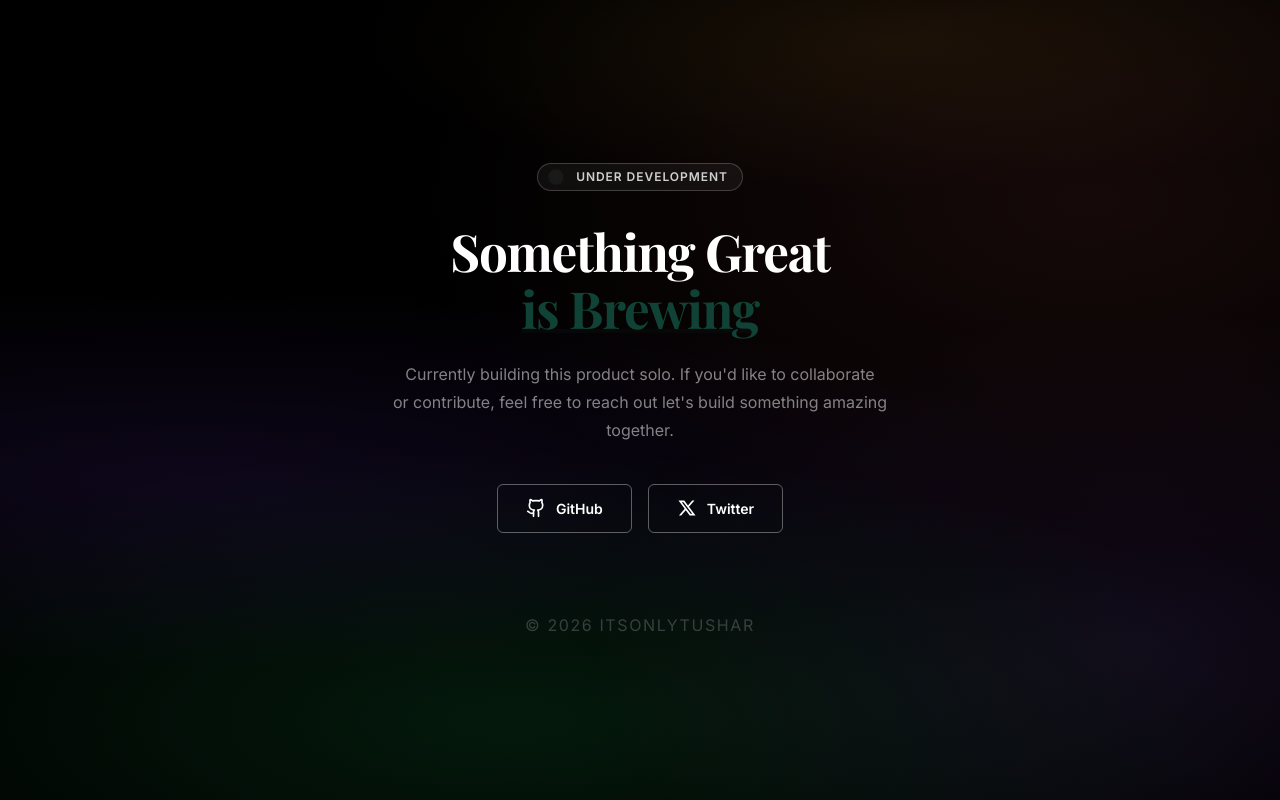
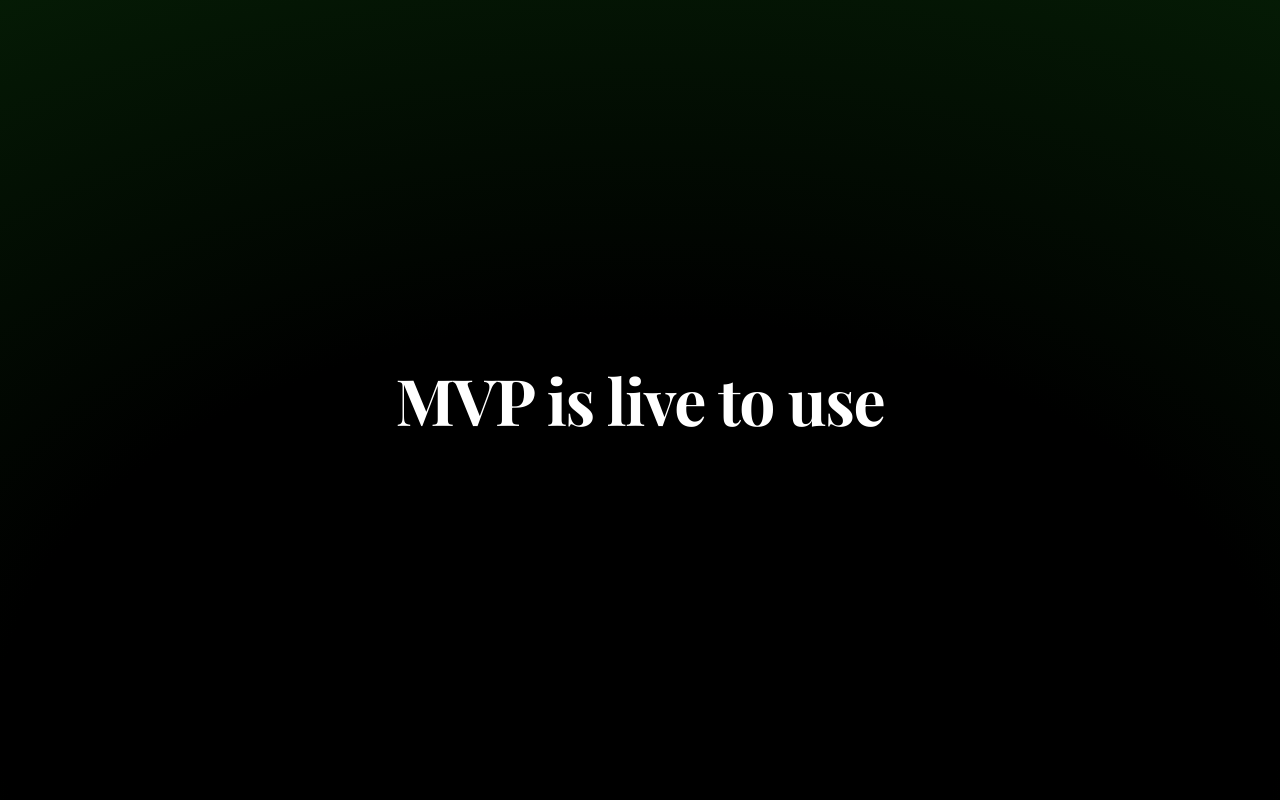
Before and after one commit to itsonlyTushar/complex, a Next.js app in the folder client/: page / in a window 1280 px wide. Built offline with nearby package versions, Linux system fonts and the light colour scheme; a web font is replaced by a local one.

Commit message:
fix : fixing the deployment error

```diff
--- a/client/src/app/page.tsx
+++ b/client/src/app/page.tsx
@@ -1,106 +1,36 @@
 "use client";
 
-import { Button } from "@/components/ui/button";
-import { Github } from "lucide-react";
-import Link from "next/link";
 import { motion } from "framer-motion";
-import { RiTwitterXLine } from "react-icons/ri";
-
-const fadeUp = {
-  hidden: { opacity: 0, y: 24 },
-  show: {
-    opacity: 1,
-    y: 0,
-    transition: { duration: 0.5, ease: "easeOut" as const },
-  },
-};
-
-const stagger = {
-  hidden: {},
-  show: { transition: { staggerChildren: 0.1 } },
-};
 
 export default function Home() {
   return (
-    <div className="min-h-screen w-full bg-black relative flex items-center justify-center overflow-hidden font-body">
-      {/* Stellar Mist */}
+    <div className="min-h-screen w-full relative flex items-center justify-center">
+      {/* Emerald Void */}
       <div
         className="absolute inset-0 z-0"
         style={{
-          background: `
-            radial-gradient(ellipse 140% 50% at 15% 60%, rgba(124, 58, 237, 0.11), transparent 48%),
-            radial-gradient(ellipse 90% 80% at 85% 25%, rgba(245, 101, 101, 0.09), transparent 58%),
-            radial-gradient(ellipse 120% 65% at 40% 90%, rgba(34, 197, 94, 0.13), transparent 52%),
-            radial-gradient(ellipse 100% 45% at 70% 5%, rgba(251, 191, 36, 0.07), transparent 42%),
-            radial-gradient(ellipse 80% 75% at 90% 80%, rgba(168, 85, 247, 0.10), transparent 55%),
-            #000000
-          `,
+          background: "radial-gradient(125% 125% at 50% 90%, #000000 40%, #072607 100%)",
         }}
       />
 
-      {/* Content */}
-      <motion.div
-        variants={stagger}
-        initial="hidden"
-        animate="show"
-        className="relative z-10 flex flex-col items-center text-center px-4 max-w-3xl"
+      <motion.h1
+        initial={{ opacity: 0, y: 30 }}
+        animate={{ opacity: 1, y: 0 }}
+        transition={{ duration: 0.8, ease: "easeOut" }}
+        style={{
+          position: "relative",
+          zIndex: 1,
+          color: "#ffffff",
+          fontSize: "clamp(2rem, 5vw, 4rem)",
+          fontWeight: 700,
+          letterSpacing: "-0.02em",
+          textAlign: "center",
+          margin: 0,
+          padding: "0 1rem",
+        }}
       >
-        <motion.div variants={fadeUp} className="badge mb-8 flex items-center">
-          <span className="relative flex h-2 w-2 mr-2">
-            <span className="animate-ping absolute inline-flex h-full w-full rounded-full bg-white opacity-60"></span>
-            <span className="relative inline-flex rounded-full h-2 w-2 bg-accent"></span>
-          </span>
-          Under Development
-        </motion.div>
-
-        <motion.h1
-          variants={fadeUp}
-          className="text-h1 font-heading text-white mb-6"
-        >
-          Something Great <br />
-          <span className="accent-underline text-[#114236]">is Brewing</span>
-        </motion.h1>
-
-        <motion.p
-          variants={fadeUp}
-          className="text-body-lg text-white/50 mb-10 max-w-lg"
-        >
-          Currently building this product solo. If you'd like to collaborate
-          <br className="hidden sm:block" /> or contribute, feel free to reach
-          out let's build something amazing together.
-        </motion.p>
-
-        <motion.div
-          variants={fadeUp}
-          className="flex flex-col sm:flex-row items-center gap-4"
-        >
-          <Link
-            href="https://github.com/itsonlyTushar"
-            target="_blank"
-            rel="noopener noreferrer"
-            className="btn-outline-light flex items-center"
-          >
-            <Github className="mr-2.5 h-5 w-5" />
-            GitHub
-          </Link>
-          <Link
-            href="https://x.com/ts28_7"
-            target="_blank"
-            rel="noopener noreferrer"
-            className="btn-outline-light flex items-center"
-          >
-            <RiTwitterXLine className="mr-2.5 h-5 w-5" />
-            Twitter
-          </Link>
-        </motion.div>
-
-        <motion.div
-          variants={fadeUp}
-          className="mt-20 text-white/20 text-label uppercase tracking-widest"
-        >
-          © {new Date().getFullYear()} itsonlyTushar
-        </motion.div>
-      </motion.div>
+        MVP is live to use
+      </motion.h1>
     </div>
   );
 }
```
